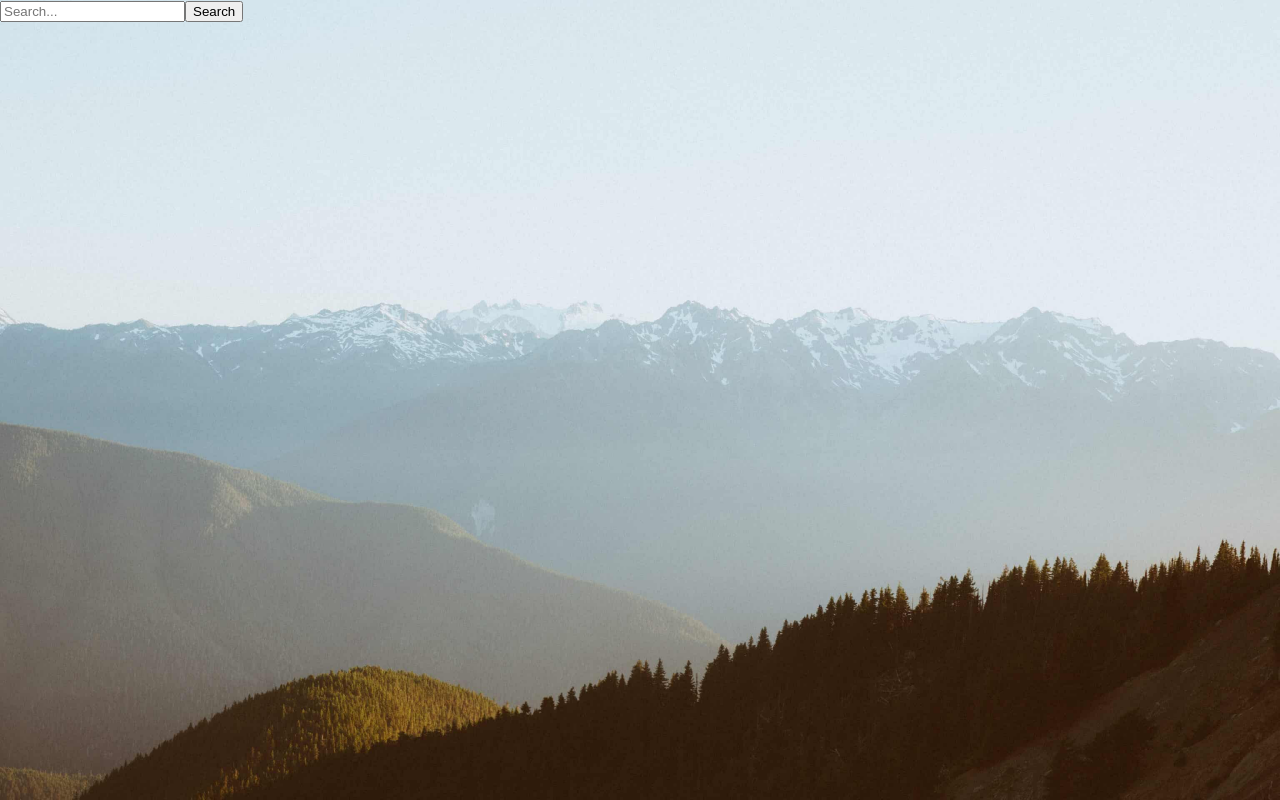
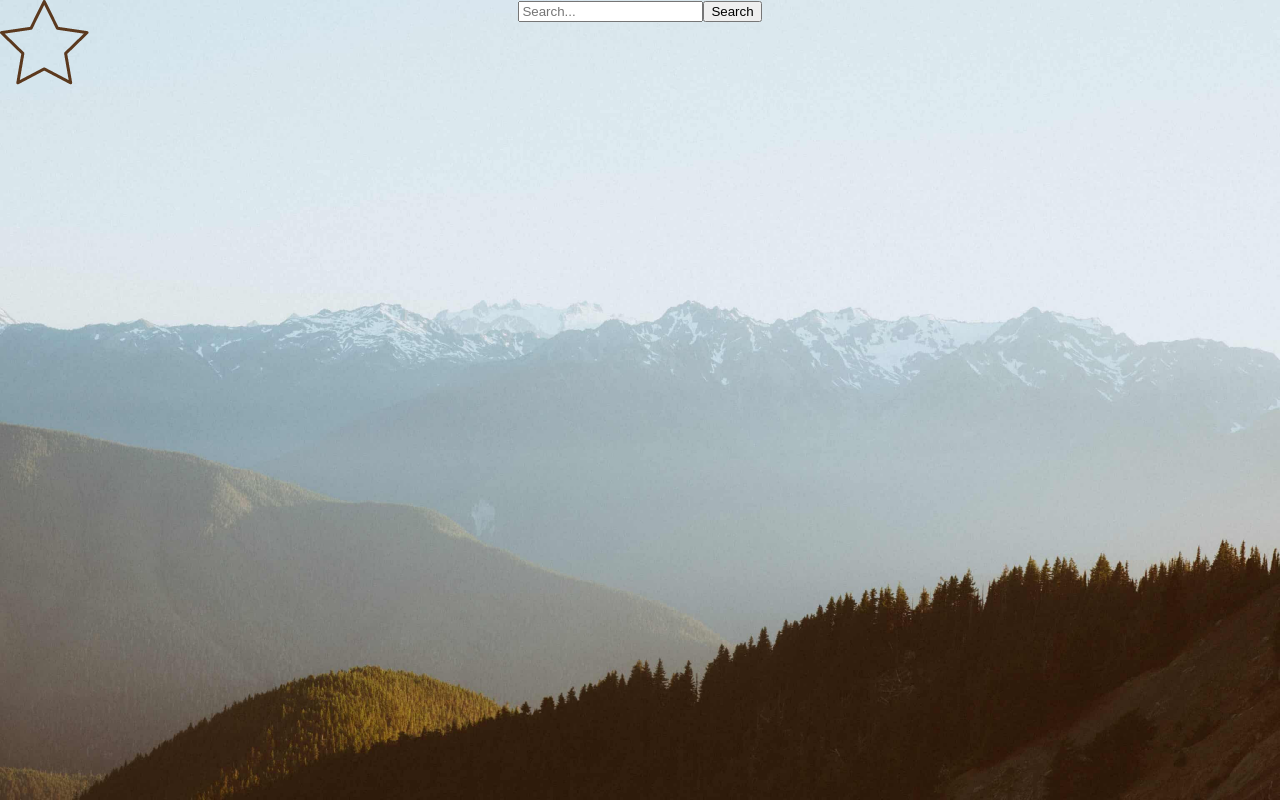
Before and after one commit to JAbarca09/TrentsWeatherApplication, a React (Create React App) app in the folder weatherapp/: page / in a window 1280 px wide. Built offline with nearby package versions, Linux system fonts and the light colour scheme.

Commit message:
Add spacing to search bar and star

```diff
--- a/weatherapp/src/components/SearchBar.js
+++ b/weatherapp/src/components/SearchBar.js
@@ -1,5 +1,7 @@
 import React, { useRef } from "react";
-// import classes from "./SearchBar.module.css";
+import classes from "./SearchBar.module.css";
+import emptyStar from "../assets/Icon_feather_star.png";
+// import fullStar from "../assets/Icon_feather_starFilled.png";
 
 const SearchBar = () => {
   const cityQueryRef = useRef();
@@ -11,12 +13,13 @@ const SearchBar = () => {
   };
 
   return (
-    <>
-      <form onSubmit={handleFormSubmit}>
+    <div className={classes.container}>
+      <img src={emptyStar} alt="empty star" />
+      <form className={classes.searchBar} onSubmit={handleFormSubmit}>
         <input type="text" placeholder="Search..." ref={cityQueryRef} />
         <button type="submit">Search</button>
       </form>
-    </>
+    </div>
   );
 };
 
--- /dev/null
+++ b/weatherapp/src/components/SearchBar.module.css
@@ -0,0 +1,10 @@
+.container {
+    display: flex;
+    justify-content: center;
+    position: relative;
+}
+
+.container > img {
+    position: absolute;
+    left: 0;
+}
```
Also changed, not shown: weatherapp/src/assets/Icon_feather_star.png (renamed from weatherapp/src/assets/Icon feather-star.png), weatherapp/src/assets/Icon_feather_starFilled.png (renamed from weatherapp/src/assets/Icon feather-starFilled.png).
